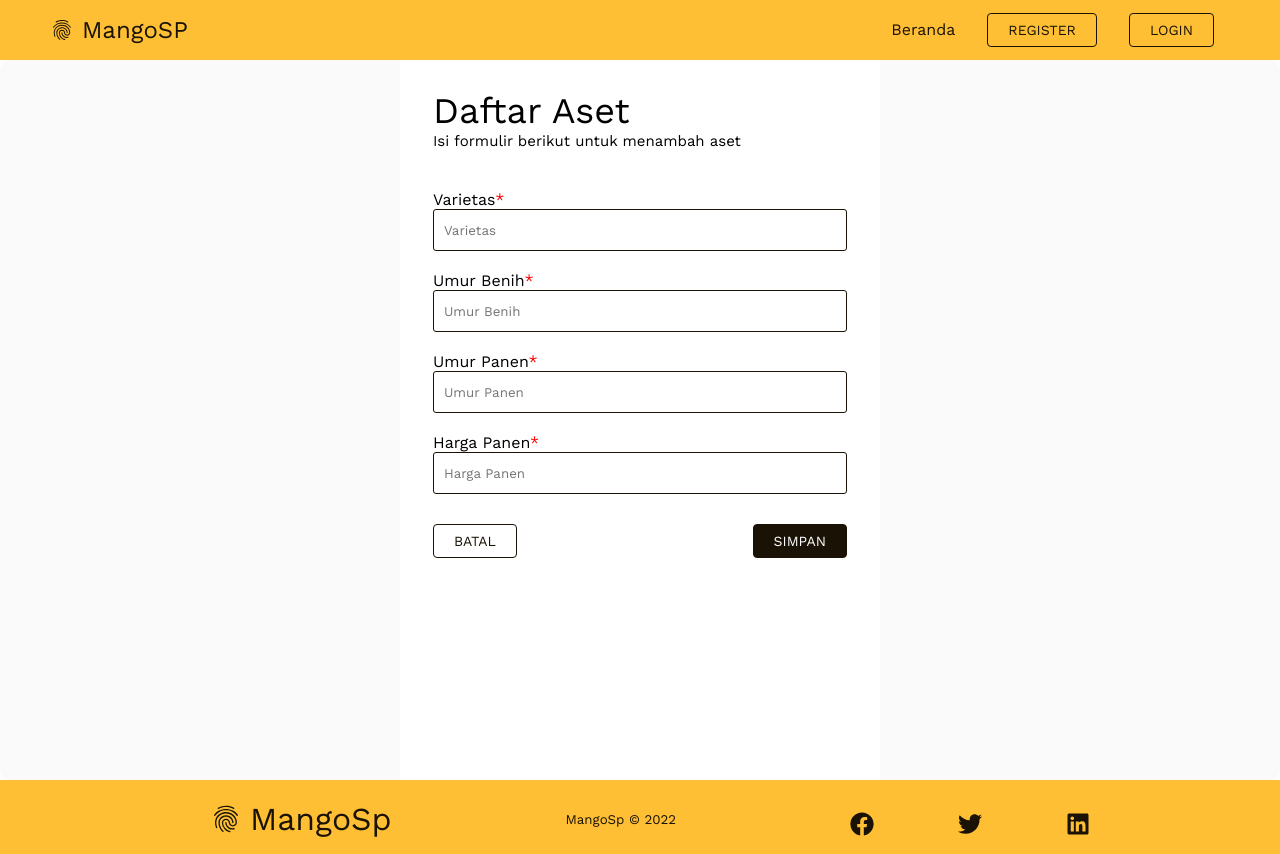
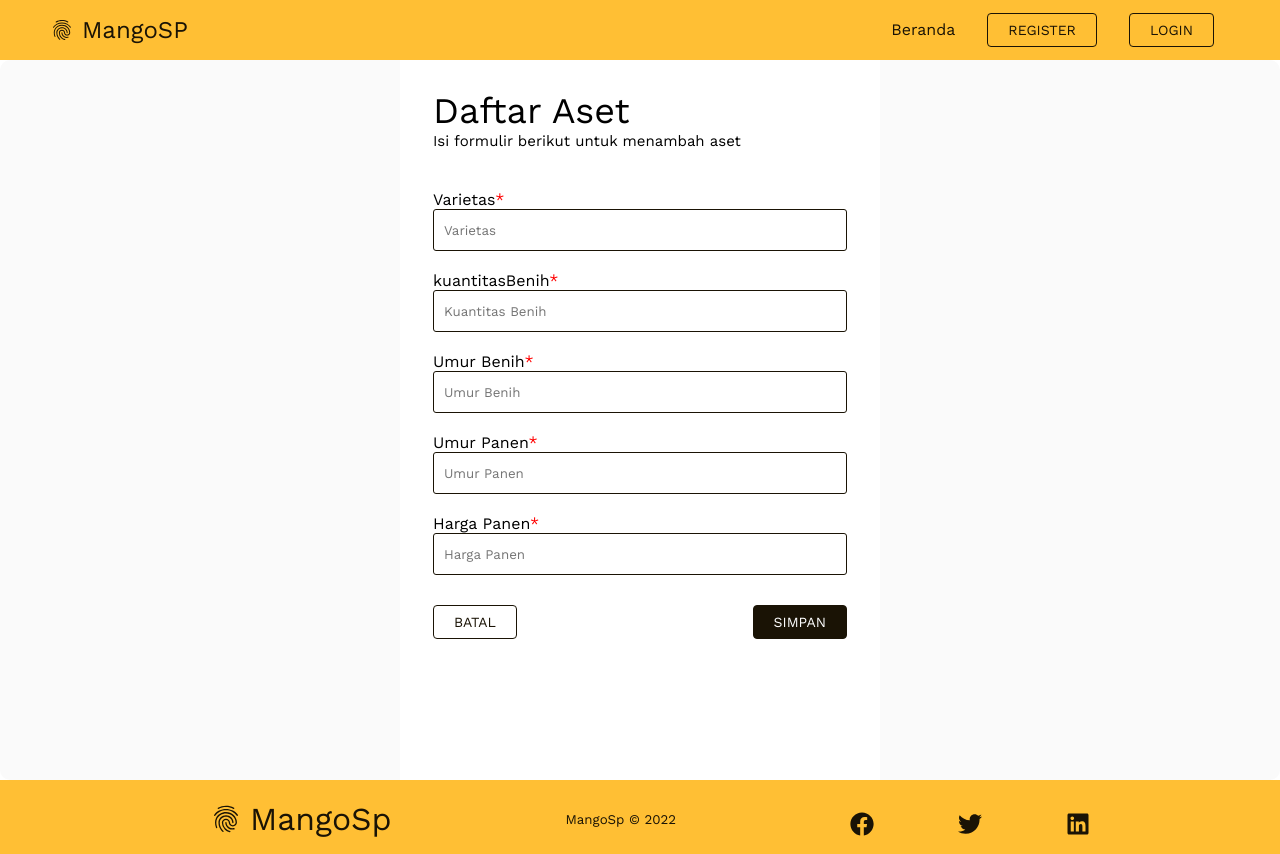
Before and after one commit to sabrinadizam21/fe-mangosp-blockchain, a React (Create React App) app: page /aset/daftaraset in a window 1280 px wide. Built offline with nearby package versions, Linux system fonts and the light colour scheme.

Commit message:
change input type umur benih, umur panen, harga panen to number

```diff
--- a/src/pages/Aset/DaftarAset.js
+++ b/src/pages/Aset/DaftarAset.js
@@ -11,6 +11,7 @@ function DaftarAset() {
   const { aset, setAset } = useContext(AsetContext)
   const [input, setInput] = useState({
     varietas :'',
+    kuantitasBenih : '',
     umurBenih : '',
     umurPanen : '',
     hargaPanen : ''
@@ -29,16 +30,17 @@ function DaftarAset() {
     if(currentIndex === -1){
       setAset([...aset, {
         varietas : input.varietas,
+        kuantitasBenih : parseInt(input.kuantitasBenih),
         umurBenih : parseInt(input.umurBenih),
         umurPanen : parseInt(input.umurPanen),
         hargaPanen : parseInt(input.hargaPanen)
       }])
       //history.push('/aset')
-      console.log(newData)
     }
     else {
         newData[currentIndex] = input
     }
+    console.log(newData)
   }
   return (
     <>
@@ -53,16 +55,19 @@ function DaftarAset() {
               </div>
               <div className="aset__content">
                 <form onSubmit={handleSubmit}>
-                    <Input className='text' label={'Varietas'} type='text' name='varietas' id='varietas'
+                    <Input label={'Varietas'} type='text' name='varietas' id='varietas'
                         placeholder='Varietas' value={input.varietas} onChange={handleChange} required />
 
-                    <Input className='number' label={'Umur Benih'} type='text' name='umurBenih' id='umurBenih'
+                    <Input label={'kuantitasBenih'} type='number' name='kuantitasBenih' id='kuantitasBenih'
+                        placeholder='Kuantitas Benih' value={input.kuantitasBenih} onChange={handleChange} required />
+
+                    <Input label={'Umur Benih'} type='number' name='umurBenih' id='umurBenih'
                         placeholder='Umur Benih' value={input.umurBenih} onChange={handleChange} required />
 
-                    <Input className='number' label={'Umur Panen'} type='text' name='umurPanen' id='umurPanen'
+                    <Input label={'Umur Panen'} type='number' name='umurPanen' id='umurPanen'
                         placeholder='Umur Panen' value={input.umurPanen} onChange={handleChange} required />
 
-                    <Input className='number' label={'Harga Panen'} type='text' name='hargaPanen' id='hargaPanen'
+                    <Input  label={'Harga Panen'} type='number' name='hargaPanen' id='hargaPanen'
                         placeholder='Harga Panen' value={input.hargaPanen} onChange={handleChange} required />
 
                     <div className='aset__button'>
```
